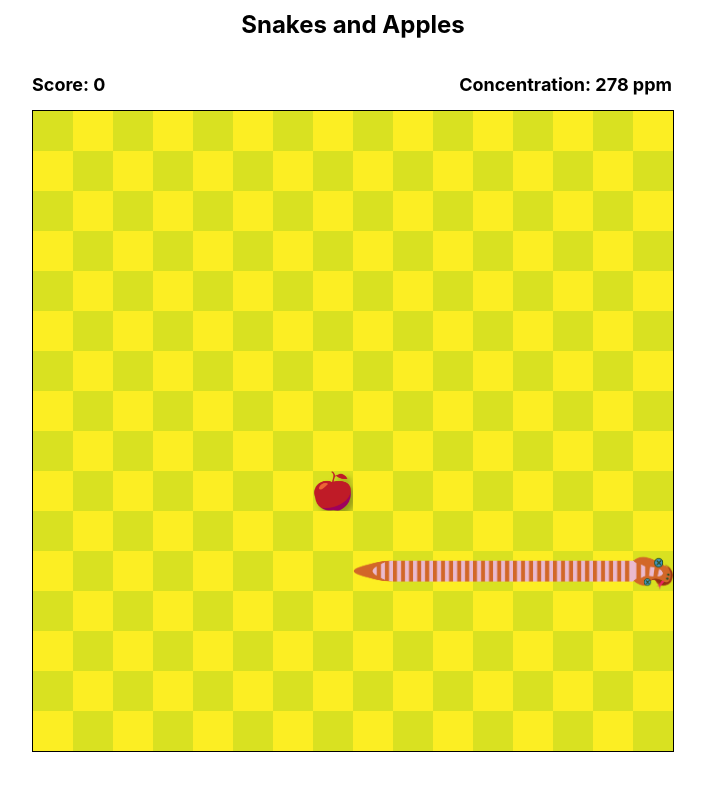
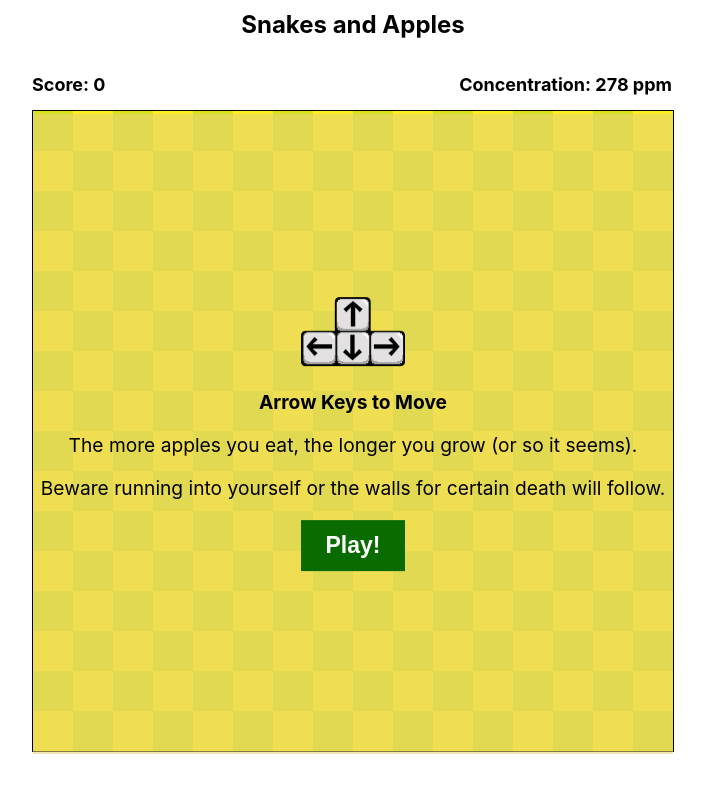
Before and after one commit to myron-liu/snakes-and-apples, a React (Create React App) app: page / in a window 1280 px wide. Shown: the top 792 px of the page, without its empty margins (287-992 px from the left). Built offline with nearby package versions, Linux system fonts and the light colour scheme.

Commit message:
Add start screen & arrow key tutorial image.

```diff
--- a/src/App.js
+++ b/src/App.js
@@ -1,5 +1,6 @@
-import { useEffect } from 'react';
+import React from 'react';
 
+import StartScreen from './startScreen'
 import { Snake, DIRECTIONS, OPPOSITE_DIRECTIONS, GAME_WIDTH, GAME_HEIGHT, TOKEN_TYPE, HAZARD_TYPE } from './game/snake.js'
 import SNAKE_HEAD_LEFT from './assets/snake-head-left.png';
 import SNAKE_HEAD_RIGHT from './assets/snake-head-right.png';
@@ -185,67 +186,67 @@ const SNAKE_TURNS = {
 
 const SNAKE_HEADS = {
   DEAD: {
-    [DIRECTIONS.UP] : SNAKE_HEAD_IMAGE_DEAD_UP,
-    [DIRECTIONS.DOWN] : SNAKE_HEAD_IMAGE_DEAD_DOWN,
-    [DIRECTIONS.LEFT] : SNAKE_HEAD_IMAGE_DEAD_LEFT,
-    [DIRECTIONS.RIGHT] : SNAKE_HEAD_IMAGE_DEAD_RIGHT,
+    [DIRECTIONS.UP]: SNAKE_HEAD_IMAGE_DEAD_UP,
+    [DIRECTIONS.DOWN]: SNAKE_HEAD_IMAGE_DEAD_DOWN,
+    [DIRECTIONS.LEFT]: SNAKE_HEAD_IMAGE_DEAD_LEFT,
+    [DIRECTIONS.RIGHT]: SNAKE_HEAD_IMAGE_DEAD_RIGHT,
   },
   ALIVE: {
-    [DIRECTIONS.UP] : SNAKE_HEAD_IMAGE_UP,
-    [DIRECTIONS.DOWN] : SNAKE_HEAD_IMAGE_DOWN,
-    [DIRECTIONS.LEFT] : SNAKE_HEAD_IMAGE_LEFT,
-    [DIRECTIONS.RIGHT] : SNAKE_HEAD_IMAGE_RIGHT,
+    [DIRECTIONS.UP]: SNAKE_HEAD_IMAGE_UP,
+    [DIRECTIONS.DOWN]: SNAKE_HEAD_IMAGE_DOWN,
+    [DIRECTIONS.LEFT]: SNAKE_HEAD_IMAGE_LEFT,
+    [DIRECTIONS.RIGHT]: SNAKE_HEAD_IMAGE_RIGHT,
   },
   INVINCIBLE: {
-    [DIRECTIONS.UP] : SNAKE_HEAD_IMAGE_INVINCIBLE_UP,
-    [DIRECTIONS.DOWN] : SNAKE_HEAD_IMAGE_INVINCIBLE_DOWN,
-    [DIRECTIONS.LEFT] : SNAKE_HEAD_IMAGE_INVINCIBLE_LEFT,
-    [DIRECTIONS.RIGHT] : SNAKE_HEAD_IMAGE_INVINCIBLE_RIGHT,
+    [DIRECTIONS.UP]: SNAKE_HEAD_IMAGE_INVINCIBLE_UP,
+    [DIRECTIONS.DOWN]: SNAKE_HEAD_IMAGE_INVINCIBLE_DOWN,
+    [DIRECTIONS.LEFT]: SNAKE_HEAD_IMAGE_INVINCIBLE_LEFT,
+    [DIRECTIONS.RIGHT]: SNAKE_HEAD_IMAGE_INVINCIBLE_RIGHT,
   },
 }
 
 const SNAKE_HEADS_EATING = {
   ALIVE: {
-    [DIRECTIONS.UP] : SNAKE_HEAD_IMAGE_EATING_UP,
-    [DIRECTIONS.DOWN] : SNAKE_HEAD_IMAGE_EATING_DOWN,
-    [DIRECTIONS.LEFT] : SNAKE_HEAD_IMAGE_EATING_LEFT,
-    [DIRECTIONS.RIGHT] : SNAKE_HEAD_IMAGE_EATING_RIGHT,
+    [DIRECTIONS.UP]: SNAKE_HEAD_IMAGE_EATING_UP,
+    [DIRECTIONS.DOWN]: SNAKE_HEAD_IMAGE_EATING_DOWN,
+    [DIRECTIONS.LEFT]: SNAKE_HEAD_IMAGE_EATING_LEFT,
+    [DIRECTIONS.RIGHT]: SNAKE_HEAD_IMAGE_EATING_RIGHT,
   },
   INVINCIBLE: {
-    [DIRECTIONS.UP] : SNAKE_HEAD_IMAGE_INVINCIBLE_EATING_UP,
-    [DIRECTIONS.DOWN] : SNAKE_HEAD_IMAGE_INVINCIBLE_EATING_DOWN,
-    [DIRECTIONS.LEFT] : SNAKE_HEAD_IMAGE_INVINCIBLE_EATING_LEFT,
-    [DIRECTIONS.RIGHT] : SNAKE_HEAD_IMAGE_INVINCIBLE_EATING_RIGHT,
+    [DIRECTIONS.UP]: SNAKE_HEAD_IMAGE_INVINCIBLE_EATING_UP,
+    [DIRECTIONS.DOWN]: SNAKE_HEAD_IMAGE_INVINCIBLE_EATING_DOWN,
+    [DIRECTIONS.LEFT]: SNAKE_HEAD_IMAGE_INVINCIBLE_EATING_LEFT,
+    [DIRECTIONS.RIGHT]: SNAKE_HEAD_IMAGE_INVINCIBLE_EATING_RIGHT,
   },
 }
 
 const SNAKE_TAILS = {
   ALIVE: {
-    [DIRECTIONS.UP] : SNAKE_TAIL_IMAGE_UP,
-    [DIRECTIONS.DOWN] : SNAKE_TAIL_IMAGE_DOWN,
-    [DIRECTIONS.LEFT] : SNAKE_TAIL_IMAGE_LEFT,
-    [DIRECTIONS.RIGHT] : SNAKE_TAIL_IMAGE_RIGHT,
+    [DIRECTIONS.UP]: SNAKE_TAIL_IMAGE_UP,
+    [DIRECTIONS.DOWN]: SNAKE_TAIL_IMAGE_DOWN,
+    [DIRECTIONS.LEFT]: SNAKE_TAIL_IMAGE_LEFT,
+    [DIRECTIONS.RIGHT]: SNAKE_TAIL_IMAGE_RIGHT,
   },
   INVINCIBLE: {
-    [DIRECTIONS.UP] : SNAKE_TAIL_IMAGE_INVINCIBLE_UP,
-    [DIRECTIONS.DOWN] : SNAKE_TAIL_IMAGE_INVINCIBLE_DOWN,
-    [DIRECTIONS.LEFT] : SNAKE_TAIL_IMAGE_INVINCIBLE_LEFT,
-    [DIRECTIONS.RIGHT] : SNAKE_TAIL_IMAGE_INVINCIBLE_RIGHT,
+    [DIRECTIONS.UP]: SNAKE_TAIL_IMAGE_INVINCIBLE_UP,
+    [DIRECTIONS.DOWN]: SNAKE_TAIL_IMAGE_INVINCIBLE_DOWN,
+    [DIRECTIONS.LEFT]: SNAKE_TAIL_IMAGE_INVINCIBLE_LEFT,
+    [DIRECTIONS.RIGHT]: SNAKE_TAIL_IMAGE_INVINCIBLE_RIGHT,
   },
 }
 
 const SNAKE_BODY = {
   ALIVE: {
-    [DIRECTIONS.UP] : SNAKE_BODY_IMAGE_UP,
-    [DIRECTIONS.DOWN] : SNAKE_BODY_IMAGE_DOWN,
-    [DIRECTIONS.LEFT] : SNAKE_BODY_IMAGE_LEFT,
-    [DIRECTIONS.RIGHT] : SNAKE_BODY_IMAGE_RIGHT,
+    [DIRECTIONS.UP]: SNAKE_BODY_IMAGE_UP,
+    [DIRECTIONS.DOWN]: SNAKE_BODY_IMAGE_DOWN,
+    [DIRECTIONS.LEFT]: SNAKE_BODY_IMAGE_LEFT,
+    [DIRECTIONS.RIGHT]: SNAKE_BODY_IMAGE_RIGHT,
   },
   INVINCIBLE: {
-    [DIRECTIONS.UP] : SNAKE_BODY_IMAGE_INVINCIBLE_UP,
-    [DIRECTIONS.DOWN] : SNAKE_BODY_IMAGE_INVINCIBLE_DOWN,
-    [DIRECTIONS.LEFT] : SNAKE_BODY_IMAGE_INVINCIBLE_LEFT,
-    [DIRECTIONS.RIGHT] : SNAKE_BODY_IMAGE_INVINCIBLE_RIGHT,
+    [DIRECTIONS.UP]: SNAKE_BODY_IMAGE_INVINCIBLE_UP,
+    [DIRECTIONS.DOWN]: SNAKE_BODY_IMAGE_INVINCIBLE_DOWN,
+    [DIRECTIONS.LEFT]: SNAKE_BODY_IMAGE_INVINCIBLE_LEFT,
+    [DIRECTIONS.RIGHT]: SNAKE_BODY_IMAGE_INVINCIBLE_RIGHT,
   },
 }
 
@@ -316,7 +317,7 @@ function drawHead(ctx, snake, frameFraction) {
   const yLocation = y * SQUARE_LENGTH;
 
   const snakeHead = !snake.isEating() || snakeState === "DEAD" ? SNAKE_HEADS[snakeState][direction] : SNAKE_HEADS_EATING[snakeState][direction];
-  switch(direction) {
+  switch (direction) {
     case DIRECTIONS.UP:
       ctx.drawImage(snakeHead, xLocation, yLocation - frameIncrement, SQUARE_LENGTH, SQUARE_LENGTH);
       break;
@@ -352,7 +353,7 @@ function drawTail(ctx, snake, frameFraction) {
           snakeTail = SNAKE_TAILS["ALIVE"][direction];
         }
       }
-      switch(direction) {
+      switch (direction) {
         case DIRECTIONS.UP:
           ctx.drawImage(snakeTail, xLocation, yLocation - frameIncrement, SQUARE_LENGTH, SQUARE_LENGTH);
           break;
@@ -374,13 +375,13 @@ function drawTail(ctx, snake, frameFraction) {
       let snakeBody = SNAKE_BODY[snakeState][direction];
       if (snake.isFading()) {
         if (snake.moveNumber % 2 === 0) {
-          snakeBody= SNAKE_BODY["INVINCIBLE"][direction];
+          snakeBody = SNAKE_BODY["INVINCIBLE"][direction];
         }
         else {
           snakeBody = SNAKE_BODY["ALIVE"][direction];
         }
       }
-      switch(direction) {
+      switch (direction) {
         case DIRECTIONS.UP:
           ctx.drawImage(snakeBody, xLocation, yLocation - frameIncrement, SQUARE_LENGTH, SQUARE_LENGTH);
           break;
@@ -414,7 +415,7 @@ function drawProperTail(ctx, tail, head) {
       direction = getYDirection(y, prevY);
     }
     if (i === tail.length - 1) {
-      switch(direction) {
+      switch (direction) {
         case DIRECTIONS.UP:
           ctx.drawImage(SNAKE_TAIL_IMAGE_UP, xLocation, yLocation, SQUARE_LENGTH, SQUARE_LENGTH);
           break;
@@ -442,7 +443,7 @@ function drawProperTail(ctx, tail, head) {
         ctx.drawImage(SNAKE_TURNS[turn], xLocation, yLocation, SQUARE_LENGTH, SQUARE_LENGTH);
         continue;
       }
-      switch(direction) {
+      switch (direction) {
         case DIRECTIONS.UP:
           ctx.drawImage(SNAKE_BODY_IMAGE_UP, xLocation, yLocation, SQUARE_LENGTH, SQUARE_LENGTH);
           break;
@@ -521,7 +522,7 @@ function checkCollision(snake) {
   }
   let newX = -1;
   let newY = -1;
-  switch(direction) {
+  switch (direction) {
     case DIRECTIONS.UP:
       newX = x;
       newY = y - 1;
@@ -584,13 +585,13 @@ function beginGameLoop(ctx, snake) {
 }
 
 function onKeyDownFactory(snake) {
-  function onKeyDownCallback(e){
+  function onKeyDownCallback(e) {
     const LEFT = 37;
     const RIGHT = 39;
     const UP = 38;
     const DOWN = 40;
 
-    e =  e ||  window.event;
+    e = e || window.event;
     const direction = snake.getDirection();
     let newDirection = null;
     switch (e.keyCode) {
@@ -611,7 +612,7 @@ function onKeyDownFactory(snake) {
     }
     const tailStart = snake.getTailStart()
     const oppositeDirection = newDirection !== OPPOSITE_DIRECTIONS[direction] && newDirection !== OPPOSITE_DIRECTIONS[tailStart.direction];
-    const sameDirection = newDirection !==  direction;
+    const sameDirection = newDirection !== direction;
     const shouldChangeDirection = newDirection !== null && oppositeDirection && sameDirection
     if (shouldChangeDirection) {
       snake.changeDirection(newDirection);
@@ -634,12 +635,19 @@ function drawBackground(backgroundCtx, firstColor, secondColor) {
   }
 }
 
-function App() {
 
-  const snake = new Snake(START_X, START_Y, DEFAULT_SNAKE_LENGTH, GAME_HEIGHT, GAME_WIDTH);
-  useEffect(() => {
+
+class App extends React.Component {
+  constructor(props) {
+    super(props);
+    this.state = { showingStartScreen: true };
+    this.snake = new Snake(START_X, START_Y, DEFAULT_SNAKE_LENGTH, GAME_HEIGHT, GAME_WIDTH);
+    this.gameCtx = undefined; // gets set in the componentDidMount() method
+  }
+
+  componentDidMount() {
     const game = document.getElementById('game');
-    const gameCtx = game.getContext('2d');
+    this.gameCtx = game.getContext('2d');
 
     const { x, y } = game.getBoundingClientRect();
 
@@ -652,15 +660,20 @@ function App() {
 
     scoreContainer.style.marginLeft = `${x}px`;
     concentrationContainer.style.marginRight = `${window.innerWidth - x - CANVAS_WIDTH}px`
+
     const backgroundCtx = background.getContext('2d');
+    drawBackground(backgroundCtx, '#D9E121', '#FCEE23');
 
-    drawBackground(backgroundCtx, '#D9E121', '#FCEE23');
-    window.onkeydown = onKeyDownFactory(snake);
-    snake.generateToken();
-    beginGameLoop(gameCtx, snake);
-  });
+    window.onkeydown = onKeyDownFactory(this.snake);
+    this.snake.generateToken();
+  }
 
+  startGame() {
+    beginGameLoop(this.gameCtx, this.snake);
+    this.setState({ showingStartScreen: false })
+  }
 
+  render() {
      return (
       <article className="App">
         <h1 className={'title'}>Snakes and Apples</h1>
@@ -669,9 +682,11 @@ function App() {
           <h2 className={'concentration-container'}>Concentration: <span id={'concentration'}>278</span> ppm</h2>
         </section>
         <canvas id={'background'} className={'background'} width={CANVAS_WIDTH} height={CANVAS_HEIGHT} />
-      <canvas id={'game'} className={'gameboard'} width={CANVAS_WIDTH} height={CANVAS_HEIGHT}/>
+         <canvas id={'game'} className={'gameboard'} width={CANVAS_WIDTH} height={CANVAS_HEIGHT} />
+         {this.state.showingStartScreen && <StartScreen onPlayClicked={this.startGame.bind(this)} width={CANVAS_WIDTH} height={CANVAS_HEIGHT}></StartScreen>}
       </article>
     );
   }
+}
 
 export default App;
--- /dev/null
+++ b/src/startScreen.css
@@ -0,0 +1,30 @@
+.start-screen {
+  z-index: 10;
+  background-color: rgba(233, 212, 118, 0.568);
+  text-align: center;
+  font-size: larger;
+  margin: auto;
+  position: relative;
+}
+
+.vertical-center {
+  margin: 0;
+  position: absolute;
+  top: 50%;
+  left: 50%;
+  -ms-transform: translate(-50%, -50%);
+  transform: translate(-50%, -50%);
+  width: 100%;
+}
+
+.start-button {
+  padding: 12px 24px;
+  border: none;
+  background-color: rgb(9, 107, 0);
+  color: white;
+  font-size: larger;
+  font-weight: bold;
+}
+
+.key-tutorial {
+}
--- /dev/null
+++ b/src/startScreen.jsx
@@ -0,0 +1,20 @@
+import React from 'react';
+import './startScreen.css'
+
+import ARROW_KEYS_TUTORIAL from './assets/arrow-keys-tutorial.png';
+
+export default class StartScreen extends React.Component {
+    render() {
+        return (
+            <section className="start-screen" style={{ "width": this.props.width, "height": this.props.height, "marginTop": -this.props.height - 2 }}>
+                <div class="vertical-center">
+                    <img src={ARROW_KEYS_TUTORIAL} className="key-tutorial" alt=""></img>
+                    <p><b>Arrow Keys to Move</b></p>
+                    <p> The more apples you eat, the longer you grow (or so it seems). </p>
+                    <p> Beware running into yourself or the walls for certain death will follow. </p>
+                    <button className="start-button" onClick={this.props.onPlayClicked}>Play!</button>
+                </div>
+            </section>
+        );
+    }
+}
```
Also changed, not shown: src/assets/arrow-keys-tutorial.png (added). Lines whose indentation alone changed are shown as unchanged.
